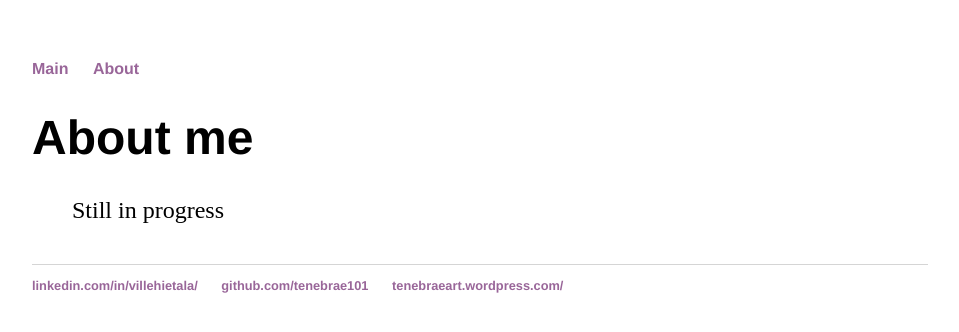
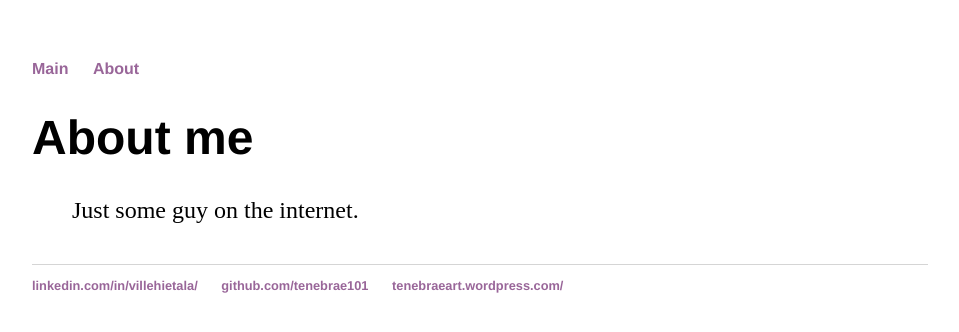
Before and after one commit to tenebrae101/tenebrae101.github.io, a Jekyll site: the page built from about/index.html, in a window 1280 px wide. Shown: the top 332 px of the page, without its empty margins (160-1119 px from the left). Built offline with Jekyll 4.4.1, drawn with Linux system fonts in a browser that asks for light colours.

Commit message:
Create index.html

```diff
--- a/about/index.html
+++ b/about/index.html
@@ -5,5 +5,5 @@ title: About me
 	<h1>{{ page.title }}</h1>
 	<ul class="posts">
 
-	    <li>Still in progress</li>
+	    <li>Just some guy on the internet.</li>
 	</ul>
```
